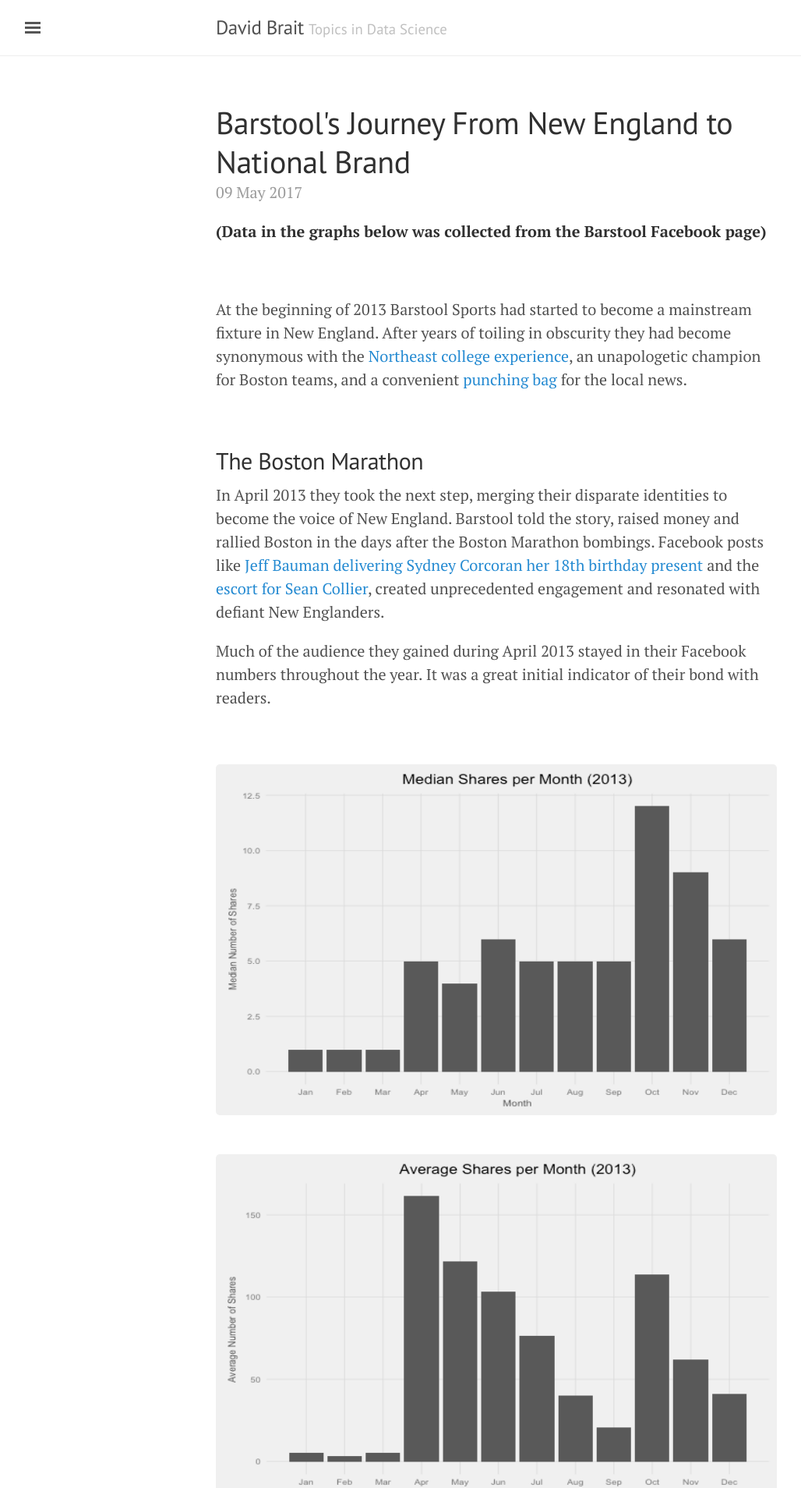
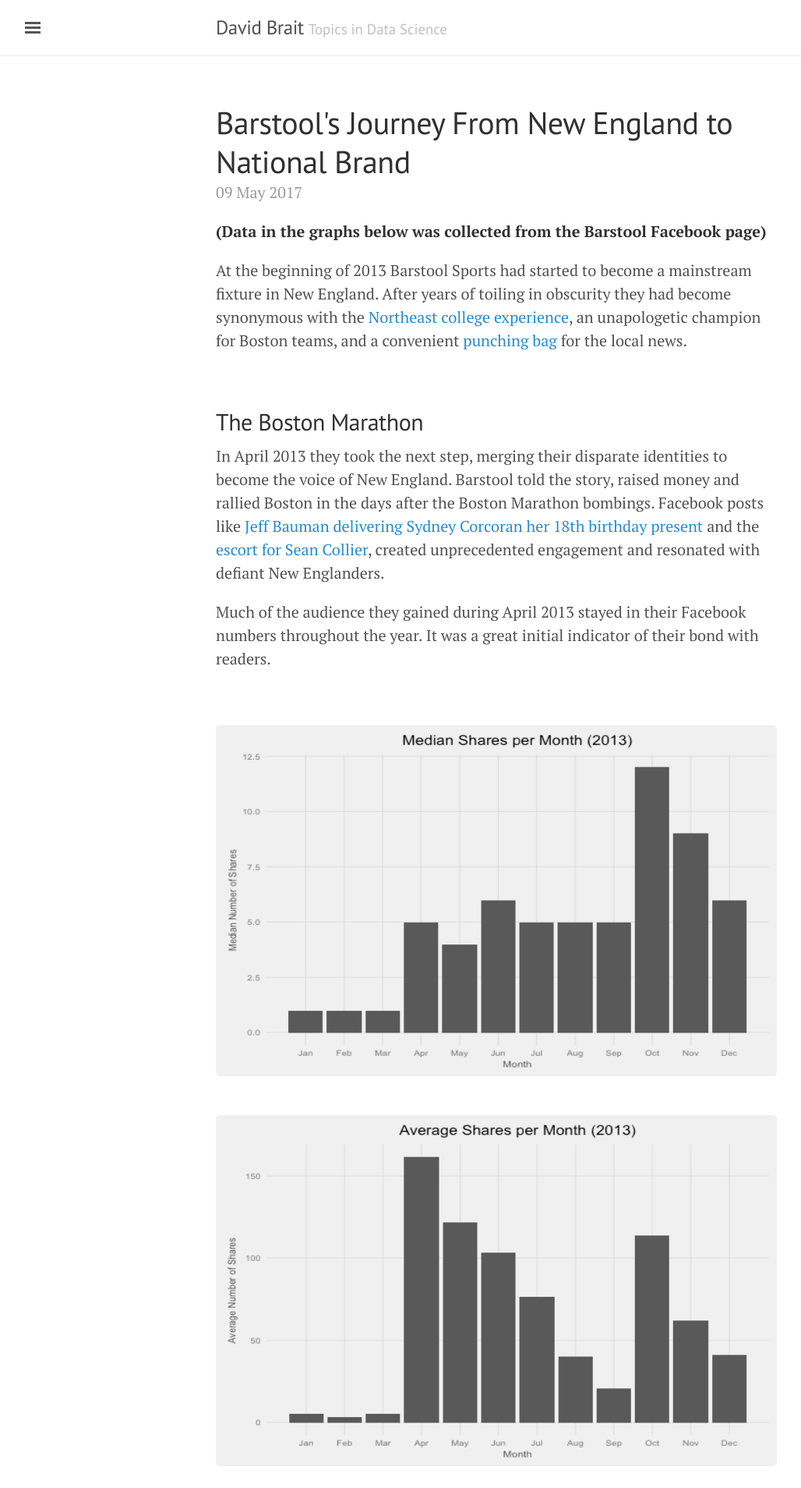
Before and after one commit to dbrait/dbrait-blog, a Jekyll site: the page built from _posts/2017-05-09-Barstool's-Journey-From-New-England-to-National-Brand.md, in a window 1280 px wide. Shown: the top 1908 px of the page at 78% size, without its empty margins (3-1031 px from the left). Built offline with Jekyll 4.4.1, drawn with Linux system fonts in a browser that asks for light colours.

Commit message:
Update 2017-05-09-Barstool's-Journey-From-New-England-to-National-Brand.md

```diff
--- a/_posts/2017-05-09-Barstool's-Journey-From-New-England-to-National-Brand.md
+++ b/_posts/2017-05-09-Barstool's-Journey-From-New-England-to-National-Brand.md
@@ -4,10 +4,7 @@
 author: "David Brait"
 date: "Tuesday, May 9, 2017"
 ---
-
 **(Data in the graphs below was collected from the Barstool Facebook page)**
-
-&nbsp;
 
 At the beginning of 2013 Barstool Sports had started to become a mainstream fixture in New England.  After years of toiling in obscurity they had become synonymous with the <a href="http://www.dailymail.co.uk/news/article-2124843/Blackout-parties-Inside-massive-drink-fueled-raves-attract-students-US.html">Northeast college experience</a>, an unapologetic champion for Boston teams, and a convenient <a href="http://boston.cbslocal.com/2011/08/12/barstool-founder-defends-posting-naked-photos-of-tom-bradys-son/"> punching bag</a> for the local news.
 
@@ -21,9 +18,9 @@
 
 &nbsp;
 
-<img src="{{dbrait.github.io}}/img/med_shares_2013.png" width="900" height="450">
+<img src="{{dbrait.github.io}}/img/med_shares_2013.png" width="800" height="450">
 &nbsp;
-<img src ="{{dbrait.github.io}}/img/avg_shares_2013.png" width="900" height="450">
+<img src ="{{dbrait.github.io}}/img/avg_shares_2013.png" width="800" height="450">
 
 &nbsp;
 
@@ -33,9 +30,9 @@
 
 &nbsp;
 
-<img src="{{dbrait.github.io}}/img/med_shares_2015.png" width="900" height="450">
+<img src="{{dbrait.github.io}}/img/med_shares_2015.png" width="800" height="450">
 &nbsp;
-<img src="{{dbrait.github.io}}/img/avg_shares_2015.png" width="900" height="450">
+<img src="{{dbrait.github.io}}/img/avg_shares_2015.png" width="800" height="450">
 
 &nbsp;
 
@@ -51,9 +48,9 @@
 
 &nbsp;
 
-<img src="{{dbrait.github.io}}/img/med_shares_1617.png" width="900" height="450">
+<img src="{{dbrait.github.io}}/img/med_shares_1617.png" width="800" height="450">
 &nbsp;
-<img src="{{dbrait.github.io}}/img/avg_shares_1617.png" width="900" height="450">
+<img src="{{dbrait.github.io}}/img/avg_shares_1617.png" width="800" height="450">
 
 &nbsp;
 
```
